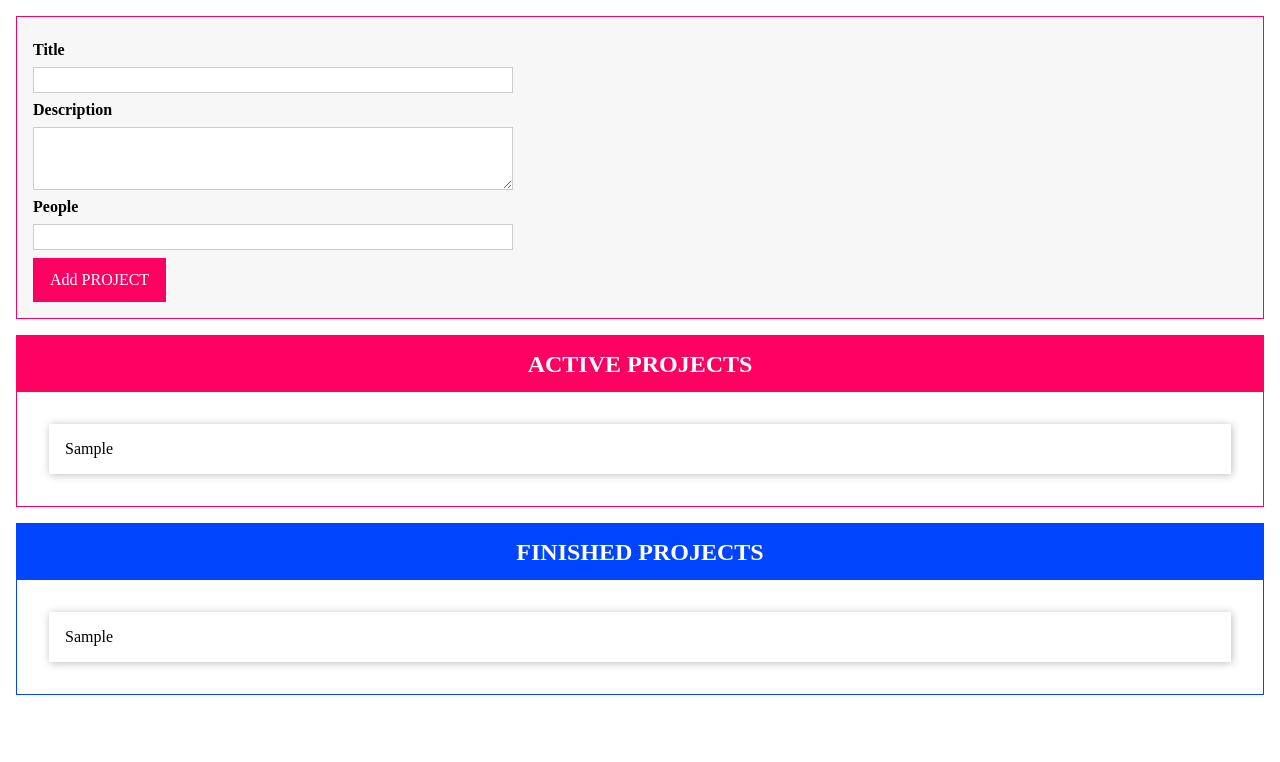
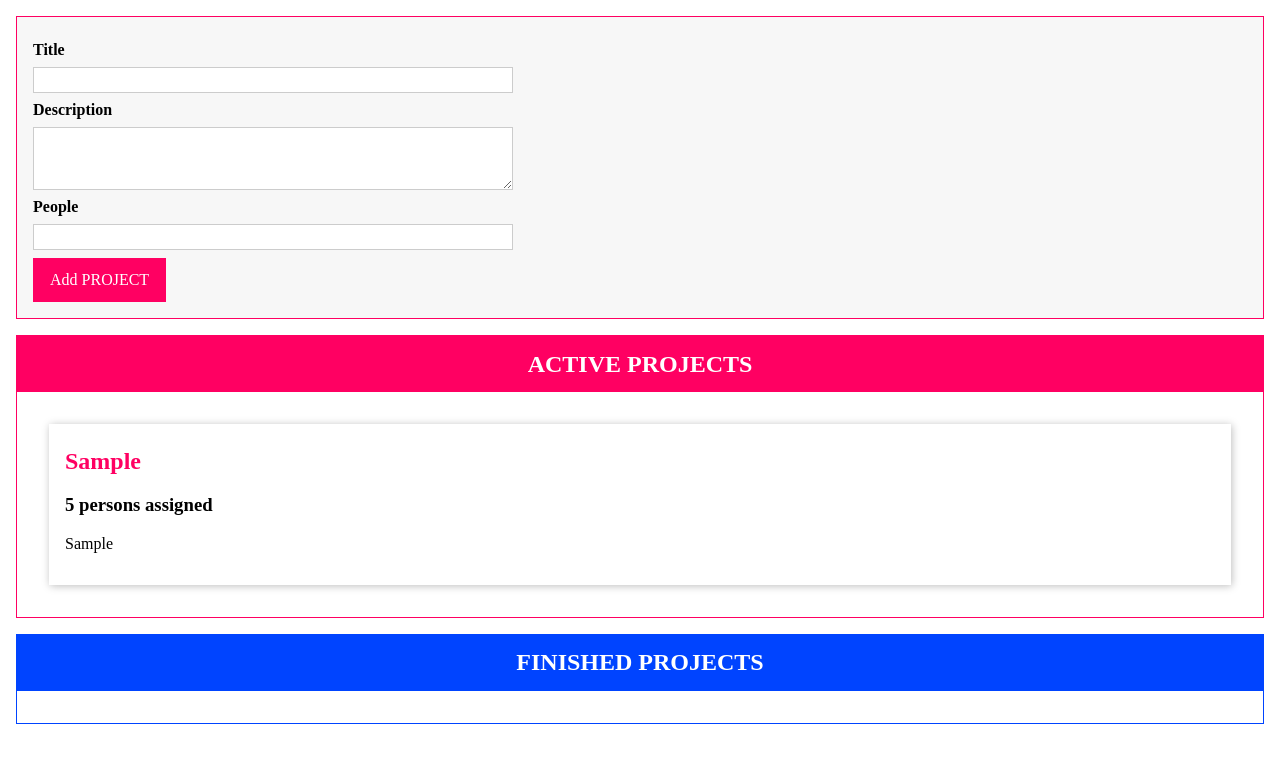
Before and after one commit to munna7776/drag-and-drop-using-typescript, a website with bundled scripts: page index.html in a window 1280 px wide. Both pictures are taken after typing "Sample", "Sample", "5" into the empty fields and a click on the button "Add PROJECT". Built offline with nearby package versions, Linux system fonts and the light colour scheme.

Commit message:
added drag and drop feature

```diff
--- a/app.css
+++ b/app.css
@@ -89,6 +89,7 @@ button:hover, button:active {
     box-shadow: 1px 1px 8px rgba(0,0,0,0.26);
     padding: 1rem;
     margin: 1rem;
+    background: white;
 }
 
 .projects li h2 {
@@ -110,7 +111,7 @@ button:hover, button:active {
 }
 
 .droppable {
-    background: #d6e1ff;
+    background: #ffe3ee;
 }
 
 #finished-projects .droppable {
--- a/index.html
+++ b/index.html
@@ -27,7 +27,11 @@
         </form>
     </template>
     <template id="single-project">
-        <li></li>
+        <li draggable="true">
+            <h2></h2>
+            <h3></h3>
+            <p></p>
+        </li>
     </template>
     <template id="project-list">
         <section class="projects">
--- a/src/app.ts
+++ b/src/app.ts
@@ -6,6 +6,22 @@ interface Validatable {
     min?: number;
     max?: number;
 }
+
+// drag and drop interface
+interface Draggable {
+    dragStartHandler(event: DragEvent): void;
+    dragEndHandler(event: DragEvent): void
+}
+
+interface DragTarget {
+    dragOverHandler(event: DragEvent): void;
+    dropHandler(event: DragEvent): void;
+    dragLeaveHandler(event: DragEvent): void;
+}
+
+enum Status { Active, Finished }
+
+type Listener<T> = (items: T[]) => void
 
 // validator function
 function validate(validateInput: Validatable){
@@ -68,14 +84,31 @@ abstract class Component<T extends HTMLElement, U extends HTMLElement> {
     abstract renderContent(): void
 }
 
+class Project {
+    constructor(
+        public id: string,
+        public title: string,
+        public description: string,
+        public people: number,
+        public status: Status
+    ) {}
+}
+
+class State<T> {
+    protected listeners: Listener<T>[] = [];
+
+    addListener(listenerFunc: Listener<T>) {
+        this.listeners.push(listenerFunc)
+    }
+}
+
 // project state management
-class ProjectState {
-    private listeners: any[] = [];
-    private projects: any[] = [];
+class ProjectState extends State<Project> {
+    private projects: Project[] = [];
     private static instance: ProjectState;
 
     private constructor() {
-
+        super()
     }
 
     static getInstance() {
@@ -86,18 +119,29 @@ class ProjectState {
         return this.instance
     }
 
-    addListener(listenerFunc: Function) {
-        this.listeners.push(listenerFunc)
+    addProject(title: string, description: string, numOfPeople: number) {
+        const newProjects = new Project(
+            Math.random().toString(),
+            title,
+            description,
+            numOfPeople,
+            Status.Active
+        )
+        this.projects.push(newProjects)
+        for (const listener of this.listeners) {
+            listener(this.projects.slice())
+        }
     }
 
-    addProject(title: string, description: string, numOfPeople: number) {
-        const newProjects = {
-            id: Math.random().toString(),
-            title,
-            description,
-            people: numOfPeople
+    moveProject(projectId: string, newStatus: Status) {
+        const project = this.projects.find(project => project.id === projectId);
+        if(project && project.status !== newStatus) {
+            project.status = newStatus
+            this.updateListeners()
         }
-        this.projects.push(newProjects)
+    }
+
+    private updateListeners() {
         for (const listener of this.listeners) {
             listener(this.projects.slice())
         }
@@ -107,26 +151,59 @@ class ProjectState {
 
 const projectState = ProjectState.getInstance()
 
-// project-list
-class ProjectList extends Component<HTMLDivElement, HTMLElement> {
-    assignedProjects: any[];
+// project-item class
+class ProjectItem extends Component<HTMLUListElement, HTMLLIElement> implements Draggable {
+    private project: Project;
+
+    get persons() {
+        if(this.project.people === 1) {
+            return '1 person'
+        } else {
+            return `${this.project.people} persons`
+        }
+    }
+
+    constructor(hostId: string, project: Project) {
+        super("single-project", hostId, false, project.id )
+        this.project = project
+
+        this.configure()
+        this.renderContent()
+    }
+
+    @autobind
+    dragStartHandler(event: DragEvent): void {
+        event.dataTransfer!.setData("text/plain", this.project.id)
+        event.dataTransfer!.effectAllowed = "move";
+    }
+
+    @autobind
+    dragEndHandler(event: DragEvent): void {
+        console.log(event)
+    }
+
+    configure(): void {
+        this.element.addEventListener("dragstart", this.dragStartHandler)
+        this.element.addEventListener("dragend", this.dragEndHandler);
+    }
+
+    renderContent(): void {
+        this.element.querySelector("h2")!.textContent = this.project.title
+        this.element.querySelector("h3")!.textContent = this.persons + ' assigned'
+        this.element.querySelector("p")!.textContent = this.project.description
+    }
+}
+
+
+// project-list class
+class ProjectList extends Component<HTMLDivElement, HTMLElement> implements DragTarget {
+    assignedProjects: Project[];
     constructor(private type: "active" | "finished") {
         super("project-list", "app", false, `${type}-projects`)
         this.assignedProjects = []
-        projectState.addListener((projects: any[]) => {
-            this.assignedProjects = projects
-            this.renderProjects()
-        })
+
+        this.configure()
         this.renderContent()
-    }
-
-    renderProjects() {
-        const ulElement = document.getElementById(`${this.type}-projects-list`)
-        const listElement = document.createElement('li');
-        for (const project of this.assignedProjects) {
-            listElement.textContent = project.title;
-            ulElement?.appendChild(listElement)
-        }
     }
 
     renderContent() {
@@ -134,7 +211,51 @@ class ProjectList extends Component<HTMLDivElement, HTMLElement> {
         this.element.querySelector("ul")!.id = `${this.type}-projects-list`
     }
 
-    configure() {}
+    @autobind
+    dragOverHandler(event: DragEvent): void {
+        if(event.dataTransfer && event.dataTransfer.types[0] === "text/plain") {
+            event.preventDefault()
+            const ulElement = this.element.querySelector("ul")!
+            ulElement.classList.add("droppable")
+        }
+    }
+
+    @autobind
+    dropHandler(event: DragEvent): void {
+        const projectId = event.dataTransfer!.getData("text/plain");
+        projectState.moveProject(projectId, this.type === 'active' ? Status.Active : Status.Finished)
+    }
+
+    @autobind
+    dragLeaveHandler(_: DragEvent): void {
+        const ulElement = this.element.querySelector("ul")!
+        ulElement.classList.remove("droppable")
+    }
+
+    configure() {
+        this.element.addEventListener("dragover", this.dragOverHandler)
+        this.element.addEventListener("dragleave", this.dragLeaveHandler)
+        this.element.addEventListener("drop", this.dropHandler)
+
+        projectState.addListener((projects: Project[]) => {
+            const relevantProjects = projects.filter((project) => {
+                if(this.type === "active") {
+                    return project.status === Status.Active
+                }
+                return project.status === Status.Finished
+            })
+            this.assignedProjects = relevantProjects
+            this.renderProjects()
+        })
+    }
+
+    renderProjects() {
+        const ulElement = document.getElementById(`${this.type}-projects-list`)! as HTMLUListElement;
+        ulElement.innerHTML = '';
+        for (const project of this.assignedProjects) {
+            new ProjectItem(this.element.querySelector("ul")!.id , project)
+        }
+    }
 
 }
 
```
